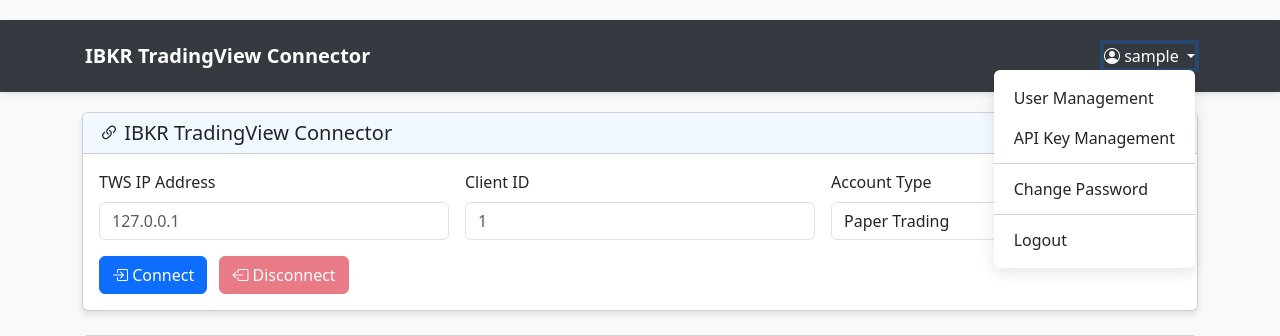
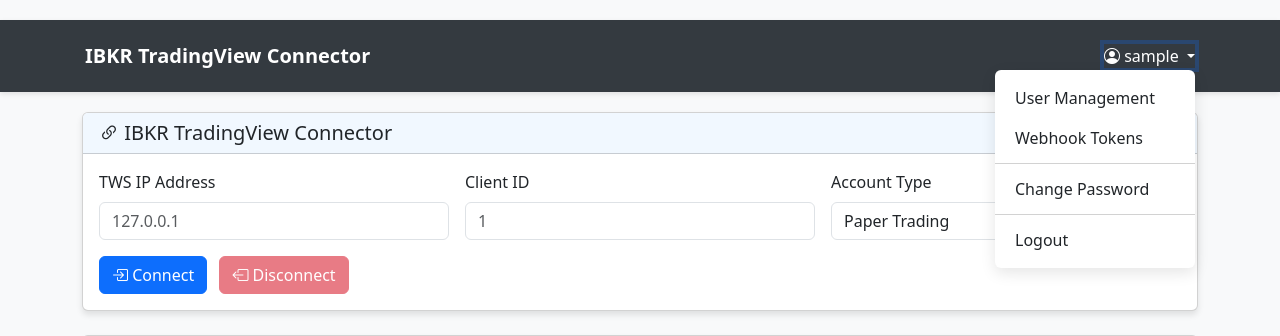
Before and after one commit to mnawa78/Frontend-with-auth-gpy-socketfixed-reconnect, a Flask app: page / in a window 1280 px wide, after a click that opens the changed part. Shown: the top 336 px of the page. Run offline with Flask 2, Linux system fonts and the light colour scheme; the visitor is signed in with stand-in values (Sample User, id 1); some libraries are stand-ins or nearby versions.

Commit message:
Update index.html

```diff
--- a/templates/index.html
+++ b/templates/index.html
@@ -167,7 +167,7 @@
                         <ul class="dropdown-menu dropdown-menu-end" aria-labelledby="userDropdown">
                             {% if session.is_admin %}
                             <li><a class="dropdown-item" href="{{ url_for('admin_users') }}">User Management</a></li>
-                            <li><a class="dropdown-item" href="{{ url_for('admin_api_keys') }}">API Key Management</a></li>
+                           <li><a class="dropdown-item" href="{{ url_for('admin_webhook_tokens') }}">Webhook Tokens</a></li>
                             <li><hr class="dropdown-divider"></li>
                             {% endif %}
                             <li><a class="dropdown-item" href="{{ url_for('change_password') }}">Change Password</a></li>
```
